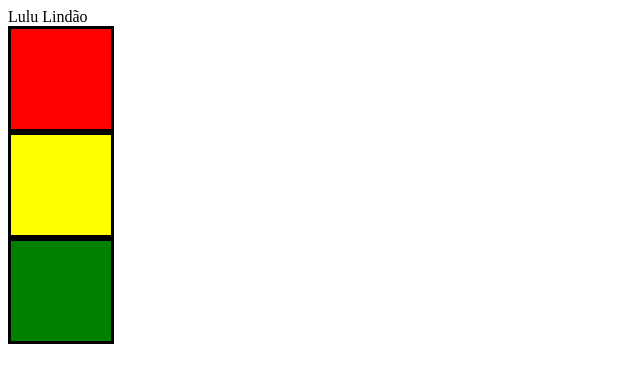
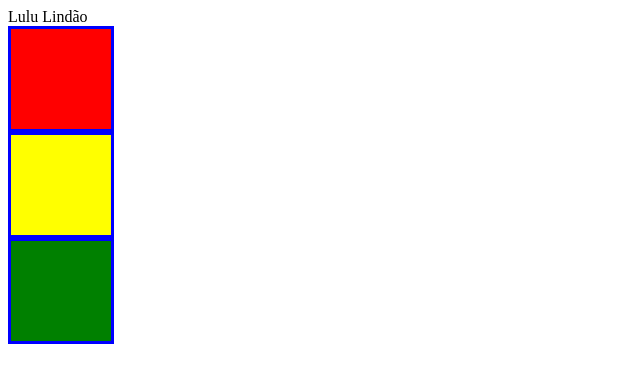
Before and after one commit to RaBastos2/treinamento, a plain HTML site: page index.html in a window 1280 px wide. Shown: the whole page, without its empty margins (0-640 px from the left). Drawn offline with Linux system fonts and the light colour scheme.

Commit message:
trocando borda para azul

```diff
--- a/style.css
+++ b/style.css
@@ -2,19 +2,19 @@
     background-color: red;
     width: 100px;
     height: 100px;
-    border:3px solid black;
+    border:3px solid blue;
 }
 
 #num2{
     background-color: yellow;
     width: 100px;
     height: 100px;
-    border:3px solid black;
+    border:3px solid blue;
 }
 
 #num3{
     background-color: green;
     width: 100px;
     height: 100px;
-    border:3px solid black;
+    border:3px solid blue;
 }
```
